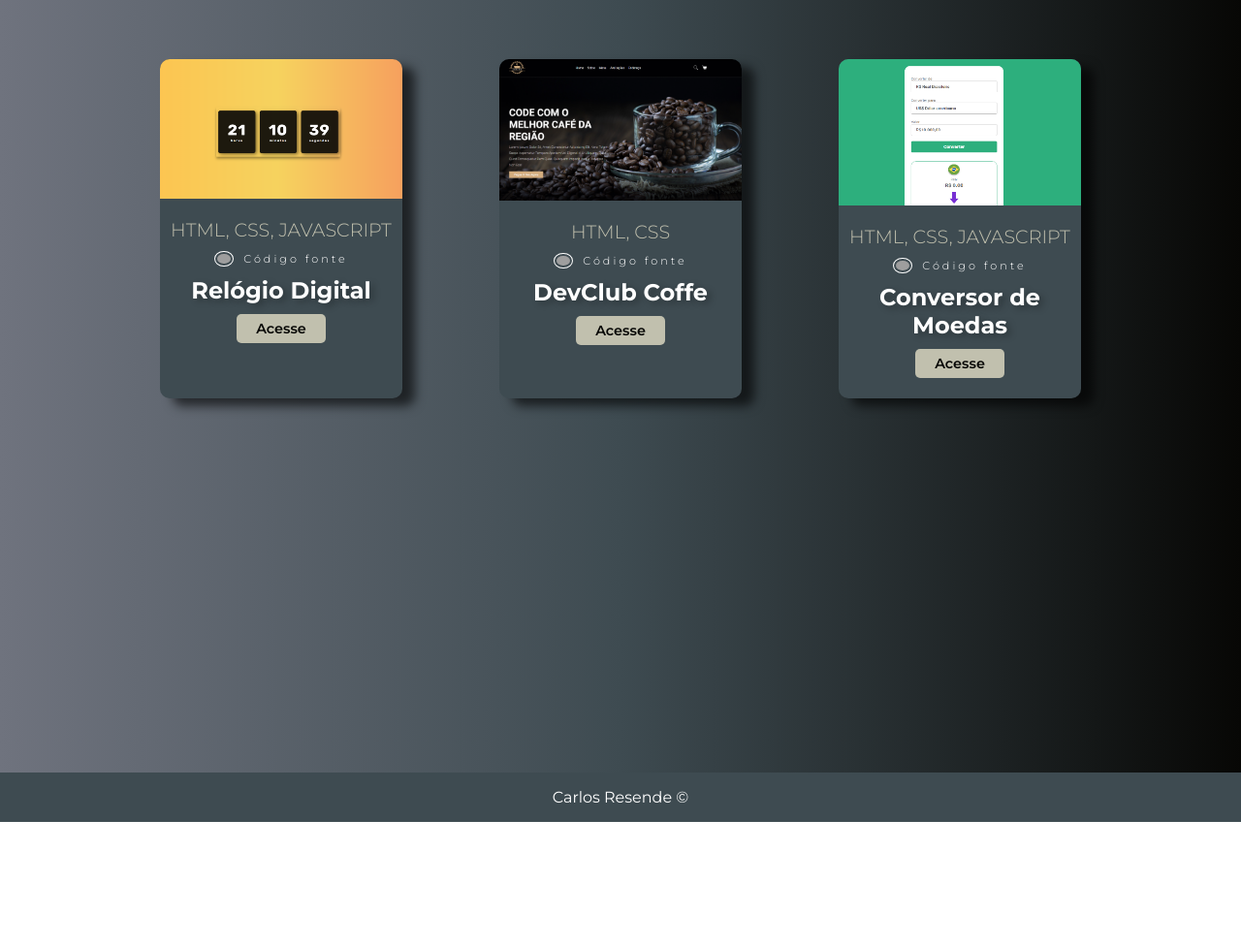
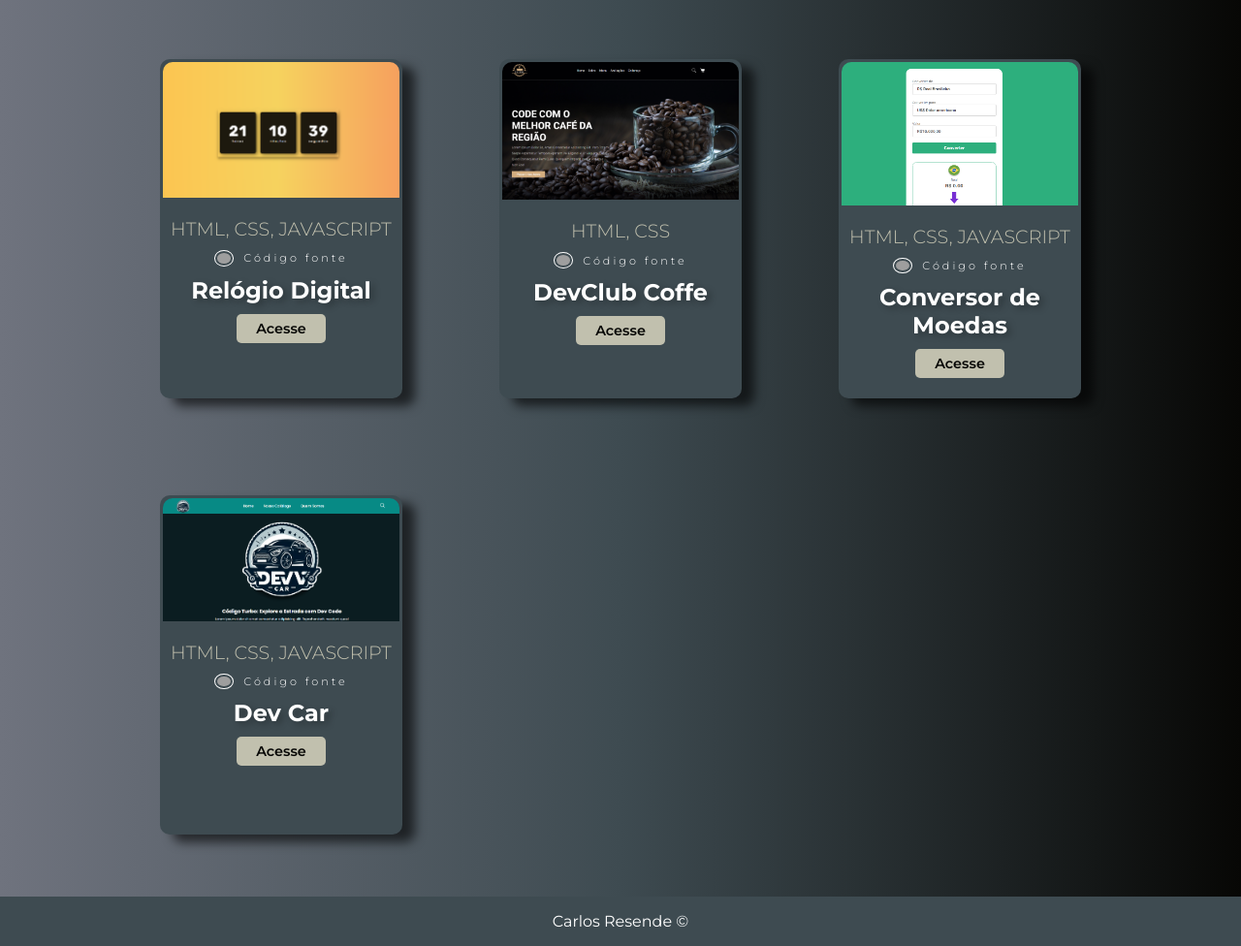
Before and after one commit to carlosresendeP/Site-de-Portifolio, a plain HTML site: page index.html in a window 1280 px wide. Shown: the part 101-1077 px from the top of the page at 97% size. Before the commit the page ends 949 px from the top, so only its background shows below. Drawn offline with Linux system fonts and the light colour scheme; grey boxes are pictures that could not be loaded.

Commit message:
upload p/4

```diff
--- a/index.html
+++ b/index.html
@@ -56,7 +56,7 @@
                         <button><a href="https://carlosresendep.github.io/Devclub-coffe/" target="_blank" rel="next">Acesse</a></button>
                     </div>
                 </div>
-                <!-- 2 -->
+                <!-- 3 -->
                 <div class="box-portfolio">
                     <img src="./img/capa-conversor-de-moedas.png" alt="imagem-destaque" id="img-3">
 
@@ -70,6 +70,21 @@
                         <button><a href="https://carlosresendep.github.io/Conversor-de-Moedas/" target="_blank" rel="next">Acesse</a></button>
                     </div>
                 </div>
+
+                <!-- 4 -->
+                <div class="box-portfolio">
+                    <img src="./img/capa-site-Devcar.png" alt="imagem-destaque" >
+
+                    <div class="box-portfolio-info">
+                        <p>HTML, CSS, JAVASCRIPT</p>
+                        <div class="box-assets">
+                            <img src="https://img.icons8.com/material-rounded/24/ffffff/source-code.png" alt="source-code"/>
+                            <a href="https://github.com/carlosresendeP/projeto-loja-de-carro" target="_blank">Código fonte</a>
+                        </div>
+                        <h2>Dev Car</h2>
+                        <button><a href="https://carlosresendep.github.io/projeto-loja-de-carro/" target="_blank" rel="next">Acesse</a></button>
+                    </div>
+                </div>
             </section>
         </section>
     </main>
--- a/style.css
+++ b/style.css
@@ -89,6 +89,7 @@ section{
     box-shadow: 13px 8px 11px #0000009d;
     border-radius: 10px;
     transition: linear 0.2s;
+    padding: 3px;
 }
 
 
```
Also changed, not shown: img/capa-site-Devcar.png (added).
